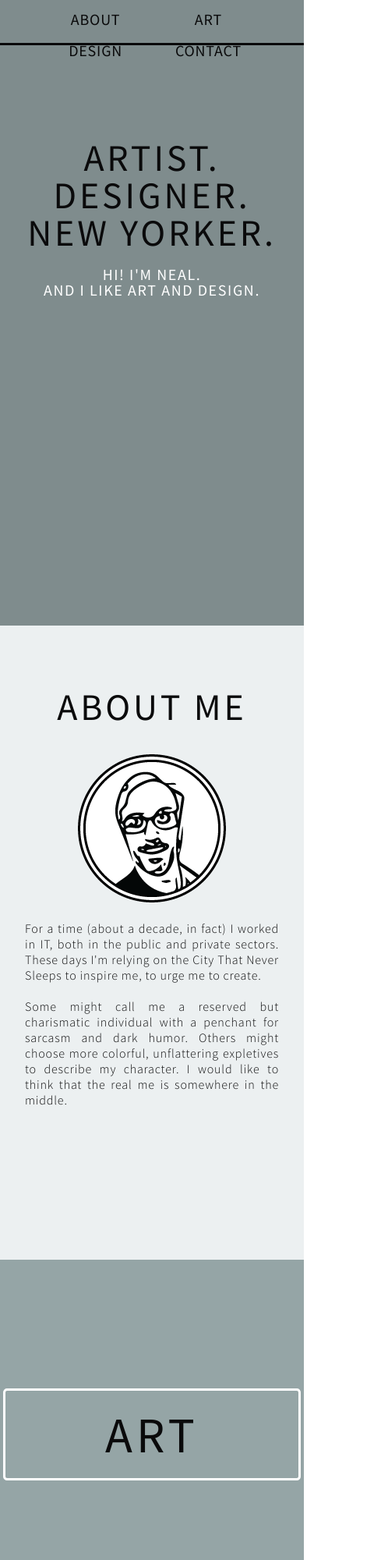
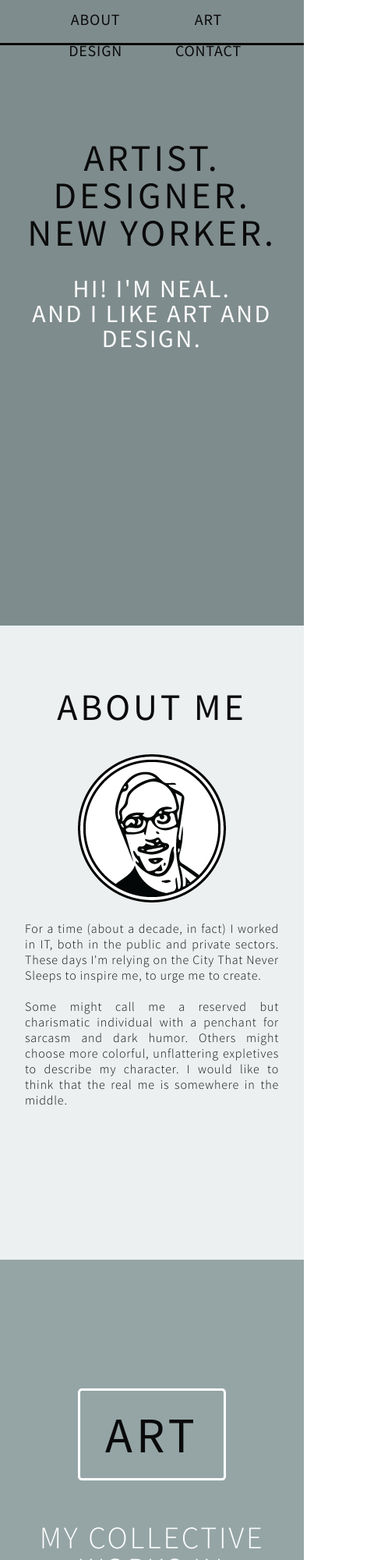
Before and after one commit to neal-rogers/nealvrogers, a plain HTML site: page index.html in a window 390 px wide. Shown: the top 2000 px of the page at 78% size, 498 px wide, since content can reach past the window. Drawn offline with Linux system fonts and the light colour scheme.

Commit message:
Edited button border padding.

```diff
--- a/index.html
+++ b/index.html
@@ -47,13 +47,13 @@
 				<div id="art">
 					<div class="button">
 						<h1><a href="art.html">Art</a></h1>
-					<!--<h2>My collective works in traditional media.</h2>-->
+					<h2>My collective works in traditional media.</h2>
 					</div>
 				</div>
 					<div id="design">
 					<div class="button">
 						<h1><a href="design.html">Design</a></h1>
-					<!--<h2>My collective works in non-traditional media.</h2>-->
+					<h2>My collective works in non-traditional media.</h2>
 					</div>
 				</div>
 		 </div>
--- a/style.css
+++ b/style.css
@@ -9,7 +9,7 @@
 
 	header h2 {
 		color: #FFF;
-		font-size: 1.25em;
+		font-size: 2em;
 		font-weight: 500;
 		letter-spacing: .08em;
 
@@ -175,7 +175,7 @@ img {
 	border-style: solid;
 	border-width: 3px;
 	color: #0a0a0b;
-	padding: .25em 2em .25em 2em;
+	padding: .25em .5em .25em .5em;
 	text-decoration: none;
 
 }
```
